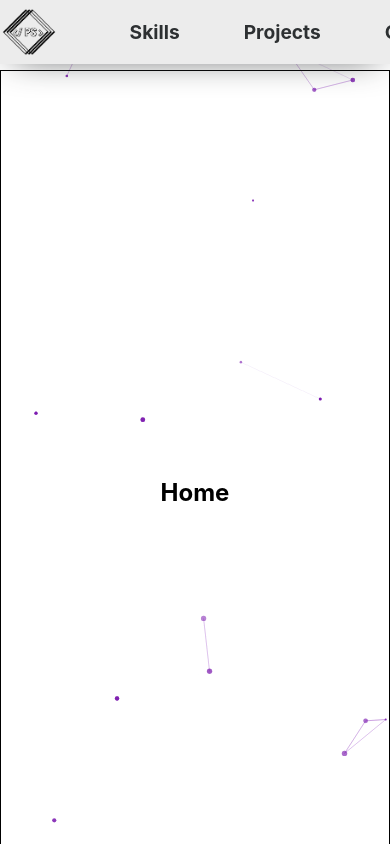
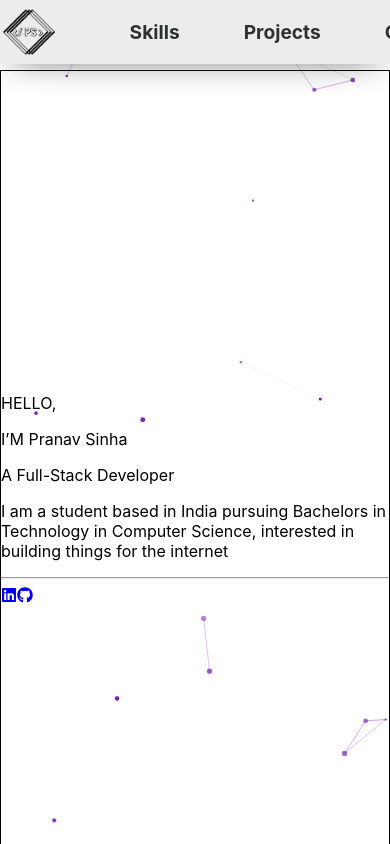
Before and after one commit to pran01/about-me, a React (Create React App) app: page / in a window 390 px wide. Shown: the top 844 px of the page. Built offline with nearby package versions, Linux system fonts and the light colour scheme.

Commit message:
Made Navbar and Home responsive

```diff
--- a/src/components/Home.jsx
+++ b/src/components/Home.jsx
@@ -1,9 +1,29 @@
 import "../styles/Home.scss";
+
+import { FaLinkedin, FaGithub } from "react-icons/fa";
 
 const Home = () => {
   return (
     <section id="Home">
-      <h1>Home</h1>
+      <div className="content">
+        <p className="greeting">HELLO,</p>
+        <p className="name">I’M Pranav Sinha</p>
+        <p className="intro">A Full-Stack Developer</p>
+        <p className="about">
+          I am a student based in India pursuing Bachelors in Technology in
+          Computer Science, interested in building things for the internet
+        </p>
+        <hr />
+        <a
+          href="https://www.linkedin.com/in/pranav-sinha/"
+          target="_blank"
+          rel="noreferrer">
+          <FaLinkedin className="logo" />
+        </a>
+        <a href="https://github.com/pran01" target="_blank" rel="noreferrer">
+          <FaGithub className="logo" />
+        </a>
+      </div>
     </section>
   );
 };
--- a/src/components/Navbar.jsx
+++ b/src/components/Navbar.jsx
@@ -2,24 +2,39 @@ import "../styles/navbar.scss";
 import logo from "../assets/images/PS-Logo-Black.png";
 
 const Navbar = () => {
+  const toggleNavbar = () => {
+    const navBar = document.querySelector(".navbar-links");
+    const toggleBtn = document.querySelector(".toggle-navbar");
+    navBar.classList.toggle("active");
+    toggleBtn.classList.toggle("active");
+  };
   return (
     <nav id="navbar" className="navbar">
-      <div className="logo-container">
+      <a className="logo-container" href="#Home">
         <img src={logo} alt="Logo" className="logo" />
+      </a>
+      <div className="toggle-navbar" onClick={toggleNavbar}>
+        <span className="bar"></span>
       </div>
       <div className="navbar-links">
         <ul>
           <li>
-            <a href="#Skills">Skills</a>
+            <a href="#Skills" onClick={toggleNavbar}>
+              Skills
+            </a>
           </li>
           <li>
-            <a href="#Projects">Projects</a>
+            <a href="#Projects" onClick={toggleNavbar}>
+              Projects
+            </a>
           </li>
           <li>
-            <a href="#Contact">Contact</a>
+            <a href="#Contact" onClick={toggleNavbar}>
+              Contact
+            </a>
           </li>
           <li>
-            <a href="#" type="button" className="resume-btn">
+            <a href="#Home" type="button" className="resume-btn">
               Resume
             </a>
           </li>
```
